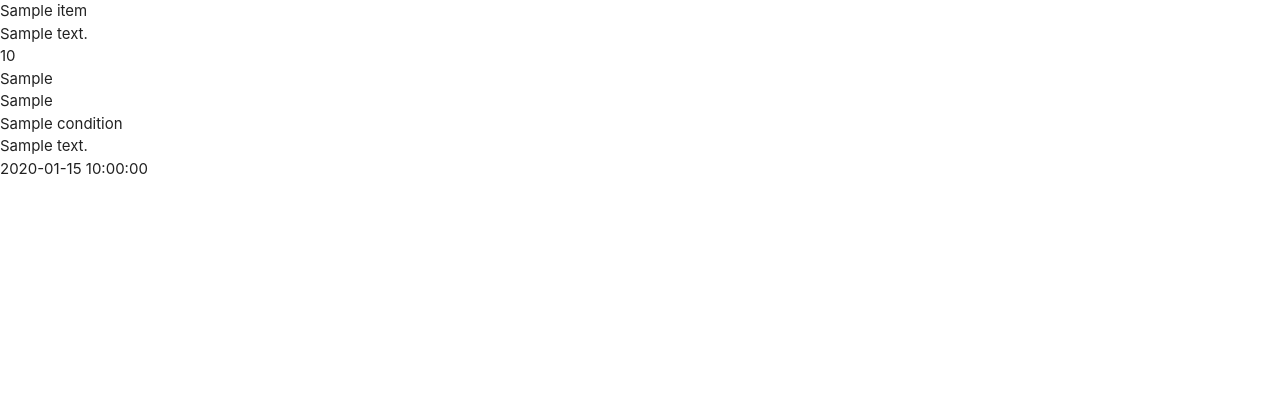
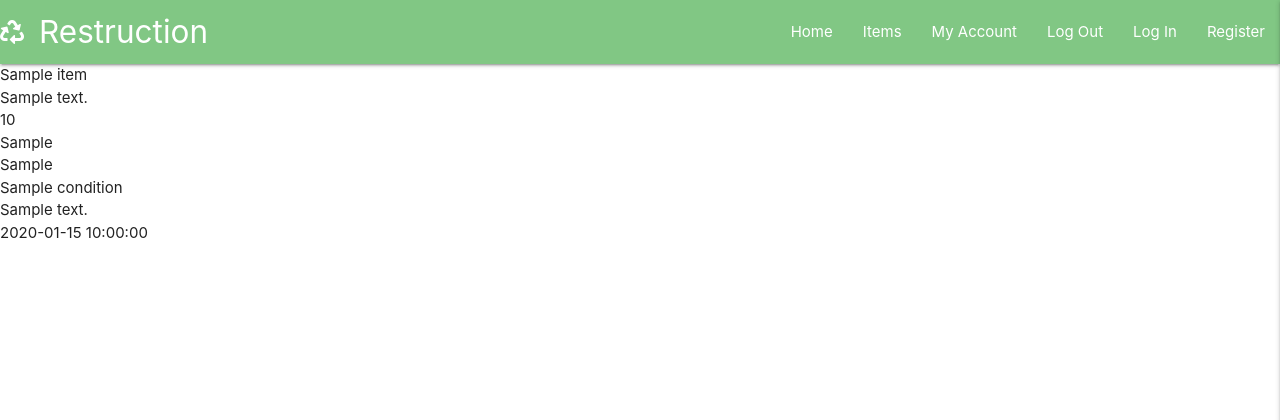
Before and after one commit to marcusnolan/restruction, a Flask app: page / in a window 1280 px wide. Shown: the top 420 px of the page. Run offline with Flask 2, Linux system fonts and the light colour scheme; a database or web service that is not in the repository returns one stand-in record (values such as "Sample title"); some libraries are stand-ins or nearby versions.

Commit message:
navbar and mobile sidebar added

```diff
--- a/static/js/script.js
+++ b/static/js/script.js
@@ -0,0 +1,3 @@
+$(document).ready(function(){
+    $('.sidenav').sidenav({edge: "right"});
+  });
--- a/templates/base.html
+++ b/templates/base.html
@@ -1,24 +1,57 @@
 <!DOCTYPE html>
 <html lang="en">
+
 <head>
     <meta charset="UTF-8">
     <meta name="viewport" content="width=device-width, initial-scale=1.0">
     <link rel="stylesheet" href="https://cdnjs.cloudflare.com/ajax/libs/font-awesome/5.15.3/css/all.min.css"
-    integrity="sha512-iBBXm8fW90+nuLcSKlbmrPcLa0OT92xO1BIsZ+ywDWZCvqsWgccV3gFoRBv0z+8dLJgyAHIhR35VZc2oM/gI1w==" crossorigin="anonymous" type="text/css" />
-    <link rel="stylesheet" href="https://cdnjs.cloudflare.com/ajax/libs/materialize/1.0.0/css/materialize.min.css" type="text/css">
+        integrity="sha512-iBBXm8fW90+nuLcSKlbmrPcLa0OT92xO1BIsZ+ywDWZCvqsWgccV3gFoRBv0z+8dLJgyAHIhR35VZc2oM/gI1w=="
+        crossorigin="anonymous" type="text/css" />
+    <link rel="stylesheet" href="https://cdnjs.cloudflare.com/ajax/libs/materialize/1.0.0/css/materialize.min.css"
+        type="text/css">
     <link rel="stylesheet" href="{{ url_for('static', filename='css/style.css') }}" type="text/css">
     {% block styles %}
     {% endblock %}
     <title>Restruction</title>
 </head>
+
 <body>
+
+    <header>
+        <nav class="nav-extended green lighten-2">
+            <div class="nav-wrapper">
+                <a href="{{ url_for('get_items') }}" class="brand-logo"><i class="fas fa-recycle"></i>Restruction</a>
+                <a href="#" data-target="mobile-demo" class="sidenav-trigger right"><i class="fas fa-bars"></i></a>
+                <ul class="right hide-on-med-and-down">
+                    <li><a href="{{ url_for('get_items') }}">Home</a></li>
+                    <li><a href="#">Items</a></li>
+                    <li><a href="#">My Account</a></li>
+                    <li><a href="#">Log Out</a></li>
+                    <li><a href="#">Log In</a></li>
+                    <li><a href="#">Register</a></li>
+                </ul>
+            </div>
+        </nav>
+
+        <ul class="sidenav" id="mobile-demo">
+            <h4 class="center-align green-text text-lighten-2"><i class="fas fa-recycle"></i>Restruction</h4>
+            <li><a href="#">Home</a></li>
+                    <li><a href="{{ url_for('get_items') }}">Items</a></li>
+                    <li><a href="#">My Account</a></li>
+                    <li><a href="#">Log Out</a></li>
+                    <li><a href="#">Log In</a></li>
+                    <li><a href="#">Register</a></li>
+        </ul>
+    </header>
     {% block content %}
-        {}
+    {}
     {% endblock %}
-    <script src="https://code.jquery.com/jquery-3.6.0.min.js" integrity="sha256-/xUj+3OJU5yExlq6GSYGSHk7tPXikynS7ogEvDej/m4=" crossorigin="anonymous"></script>
+    <script src="https://code.jquery.com/jquery-3.6.0.min.js"
+        integrity="sha256-/xUj+3OJU5yExlq6GSYGSHk7tPXikynS7ogEvDej/m4=" crossorigin="anonymous"></script>
     <script src="https://cdnjs.cloudflare.com/ajax/libs/materialize/1.0.0/js/materialize.min.js"></script>
     <script src="{{ url_for('static', filename='js/script.js') }}"></script>
     {% block scripts %}
     {% endblock %}
 </body>
+
 </html>
```
